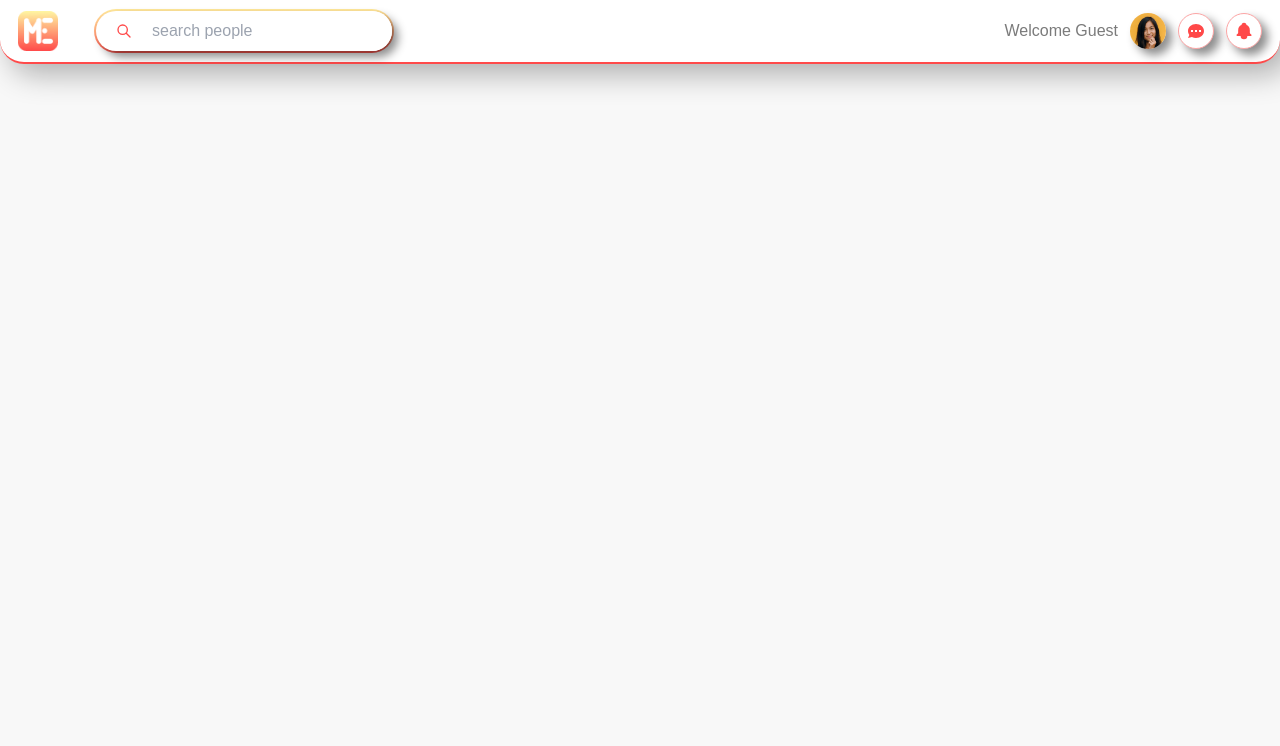
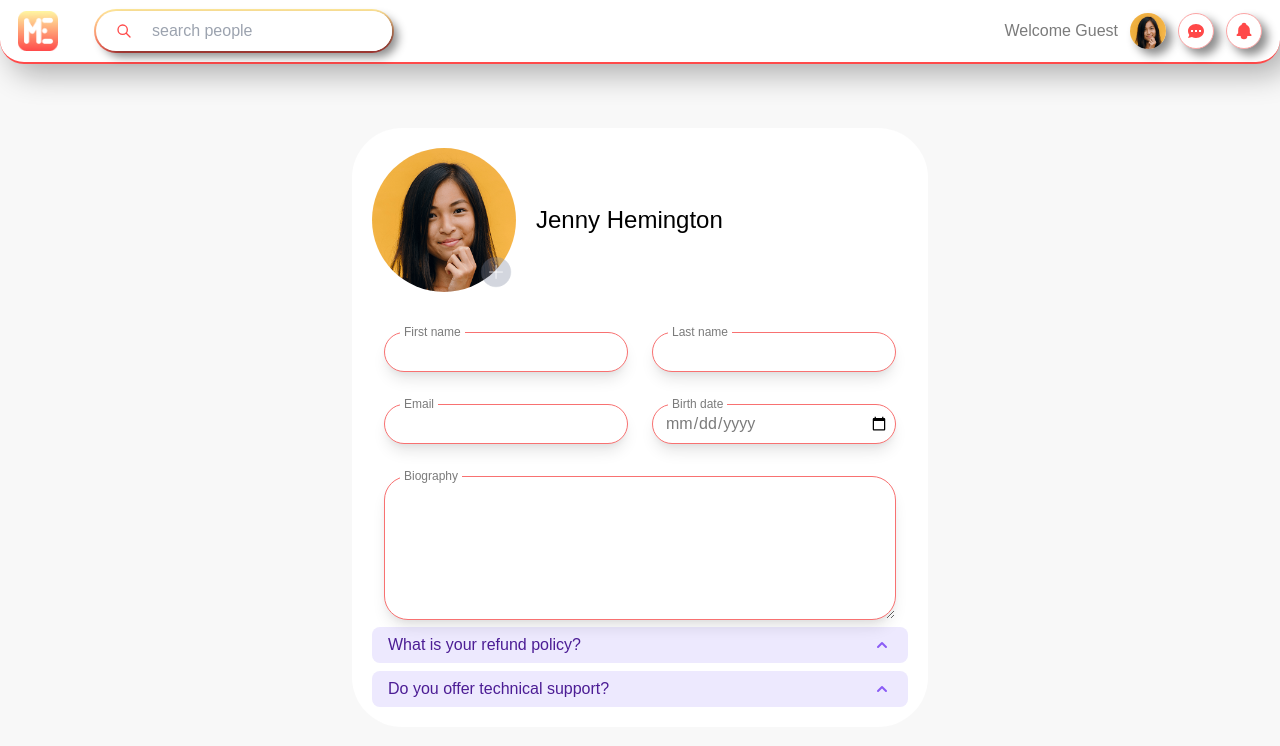
Before and after one commit to kajichulmay/socialMe, a React (Create React App) app: page /profile-setting in a window 1280 px wide. Shown: the top 746 px of the page. Built offline with nearby package versions, Linux system fonts and the light colour scheme; a web font is replaced by a local one.

Commit message:
profilesetting

```diff
--- a/src/App.css
+++ b/src/App.css
@@ -2,14 +2,14 @@
 @import 'slick-carousel/slick/slick-theme.css'; */
 
 * {
-    font-family: "IBM Plex Sans Thai", sans-serif;
+  font-family: 'IBM Plex Sans Thai', sans-serif;
   font-size: 16px;
   margin: 0;
   padding: 0;
 }
 
 .icon-grad {
-    fill: url("#iconGrad");
+  fill: url('#iconGrad');
 }
 
 .boxEle {
@@ -23,12 +23,7 @@
 }
 
 .bg-primary-grad {
-    background: linear-gradient(
-        180deg,
-        rgba(255, 233, 155, 1) 0%,
-        rgba(255, 171, 124, 1) 50%,
-        rgba(255, 86, 80, 1) 100%
-    );
+  background: linear-gradient(180deg, rgba(255, 233, 155, 1) 0%, rgba(255, 171, 124, 1) 50%, rgba(255, 86, 80, 1) 100%);
 }
 
 .bg-sub-grad {
@@ -80,6 +75,10 @@
   border-bottom: 2px solid #ff4a4a;
 }
 
+.border-50 {
+  border-radius: 50px;
+}
+
 .forhover:hover {
   background: linear-gradient(180deg, rgb(255, 229, 133) 0%, rgb(255, 151, 91) 50%, rgb(240, 56, 50) 100%);
 }
--- a/src/App.js
+++ b/src/App.js
@@ -2,9 +2,11 @@ import './App.css';
 import Content from './components/layout/Content';
 import Header from './components/layout/Header';
 import Post from './components/Post/Post';
+import ProfileSetting from './components/profileSetting/ProfileSetting';
 import MyProfile from './pages/MyProfile';
 import { Switch, Route } from 'react-router-dom';
 import Login from './pages/Login';
+import Input from './components/profileSetting/Input';
 function App() {
   return (
     <div className="bg-secondary">
@@ -14,6 +16,8 @@ function App() {
           <Route exact path="/login" component={Login} />
           <Route exact path="/myprofile" component={MyProfile} />
           <Route exact path="/post" component={Post} />
+          <Route exact path="/profile-setting" component={ProfileSetting} />
+          <Route exact path="/profile-setting-input" component={Input} />
         </Switch>
       </Content>
     </div>
--- /dev/null
+++ b/src/components/profileSetting/Input.js
@@ -0,0 +1,17 @@
+import React from 'react';
+
+function Input() {
+  return (
+    <div class="relative">
+      <input
+        type="text"
+        className=" w-full h-10 border rounded-full border-red-400 p-1.5 mt-5 shadow-lg pl-3 focus:outline-none focus:ring-2 focus:ring-red-400"
+      />
+      <div class="absolute top-2 p-1 bg-white left-4 ">
+        <p className="text-red-600 text-dark text-xs font-normal">First name</p>
+      </div>
+    </div>
+  );
+}
+
+export default Input;
--- /dev/null
+++ b/src/components/profileSetting/ProfileSetting.js
@@ -0,0 +1,109 @@
+import { Disclosure } from '@headlessui/react';
+import { ChevronUpIcon } from '@heroicons/react/solid';
+import tempProfileHeader from '../../mockData/images/tempProfileHeader.png';
+import addRound from '../../images/Add_round.png';
+import Input from './Input';
+
+export default function ProfileSetting() {
+  return (
+    <div className="w-full px-4 pt-16">
+      <div className="w-full max-w-xl p-5 mx-auto bg-white border-50">
+        <div className="flex items-center">
+          <div className="w-36 h-36 rounded-full">
+            <div class="relative">
+              <img className="rounded-full" src={tempProfileHeader} />
+              <div class="absolute bottom-0 right-0">
+                <img src={addRound} className="w-10 h-10" />
+              </div>
+            </div>
+          </div>
+          <div className="m-5 text-2xl font-light">Jenny Hemington</div>
+        </div>
+        <div className="flex mt-5">
+          <div className="w-1/2 mx-3">
+            <div class="relative">
+              <input
+                type="text"
+                className=" w-full h-10 border rounded-full border-red-400 p-1.5 mt-5 shadow-lg pl-3 focus:outline-none focus:ring-2 focus:ring-red-400"
+              />
+              <div class="absolute top-2 p-1 bg-white left-4 ">
+                <p className="text-red-600 text-dark text-xs font-normal">First name</p>
+              </div>
+            </div>
+          </div>
+          <div className="w-1/2 mx-3">
+            <div class="relative">
+              <input
+                type="text"
+                className=" w-full h-10 border rounded-full border-red-400 p-1.5 mt-5 shadow-lg pl-3 focus:outline-none focus:ring-2 focus:ring-red-400"
+              />
+              <div class="absolute top-2 p-1 bg-white left-4 ">
+                <p className="text-red-600 text-dark text-xs font-normal">Last name</p>
+              </div>
+            </div>
+          </div>
+        </div>
+
+        <div className="flex mt-3">
+          <div className="w-1/2 mx-3">
+            <div class="relative">
+              <input
+                type="text"
+                className=" w-full h-10 border rounded-full border-red-400 p-1.5 mt-5 shadow-lg pl-3 focus:outline-none focus:ring-2 focus:ring-red-400"
+              />
+              <div class="absolute top-2 p-1 bg-white left-4 ">
+                <p className="text-red-600 text-dark text-xs font-normal">Email</p>
+              </div>
+            </div>
+          </div>
+          <div className="w-1/2 mx-3">
+            <div class="relative">
+              <input
+                type="date"
+                className="text-dark w-full h-10 border rounded-full border-red-400 p-1.5 mt-5 shadow-lg pl-3 focus:outline-none focus:ring-2 focus:ring-red-400"
+              />
+              <div class="absolute top-2 p-1 bg-white left-4 ">
+                <p className="text-red-600 text-dark text-xs font-normal">Birth date</p>
+              </div>
+            </div>
+          </div>
+        </div>
+        <div className="flex mt-3">
+          <div className="w-full mx-3">
+            <div class="relative ">
+              <textarea className=" w-full h-36 border rounded-3xl border-red-400 pt-3  mt-5 shadow-lg pl-3 focus:outline-none focus:ring-2 focus:ring-red-400" />
+              <div class="absolute top-2 p-1 bg-white left-4  ">
+                <p className="text-red-600 text-dark text-xs font-normal h-">Biography</p>
+              </div>
+            </div>
+          </div>
+        </div>
+        <Disclosure>
+          {({ open }) => (
+            <>
+              <Disclosure.Button className="flex justify-between w-full px-4 py-2 text-sm font-medium text-left text-purple-900 bg-purple-100 rounded-lg hover:bg-purple-200 focus:outline-none focus-visible:ring focus-visible:ring-purple-500 focus-visible:ring-opacity-75">
+                <span>What is your refund policy?</span>
+                <ChevronUpIcon className={`${open ? 'transform rotate-180' : ''} w-5 h-5 text-purple-500`} />
+              </Disclosure.Button>
+              <Disclosure.Panel className="px-4 pt-4 pb-2 text-sm text-gray-500">
+                If you're unhappy with your purchase for any reason, email us within 90 days and we'll refund you in
+                full, no questions asked.
+              </Disclosure.Panel>
+            </>
+          )}
+        </Disclosure>
+        <Disclosure as="div" className="mt-2">
+          {({ open }) => (
+            <>
+              <Disclosure.Button className="flex justify-between w-full px-4 py-2 text-sm font-medium text-left text-purple-900 bg-purple-100 rounded-lg hover:bg-purple-200 focus:outline-none focus-visible:ring focus-visible:ring-purple-500 focus-visible:ring-opacity-75">
+                <span>Do you offer technical support?</span>
+                <ChevronUpIcon className={`${open ? 'transform rotate-180' : ''} w-5 h-5 text-purple-500`} />
+              </Disclosure.Button>
+              <Disclosure.Panel className="px-4 pt-4 pb-2 text-sm text-gray-500">No.</Disclosure.Panel>
+            </>
+          )}
+        </Disclosure>
+      </div>
+    </div>
+  );
+}
```
Also changed, not shown: src/components/profileSetting/ResetPassword.js (added), src/images/Add_round.png (added), 1 other file (tests, documents, lock files or other folders). Lines whose indentation alone changed are shown as unchanged.
